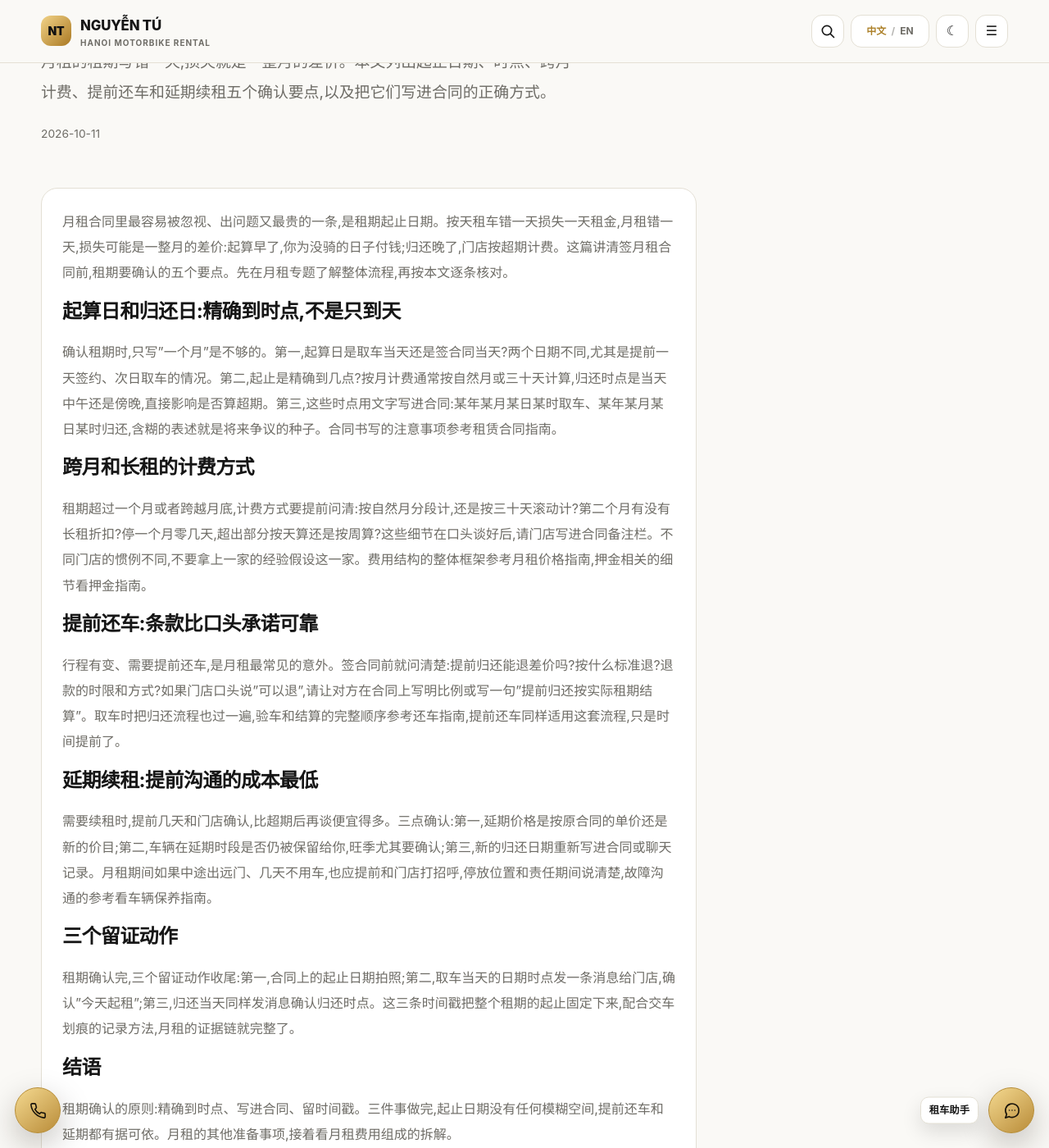
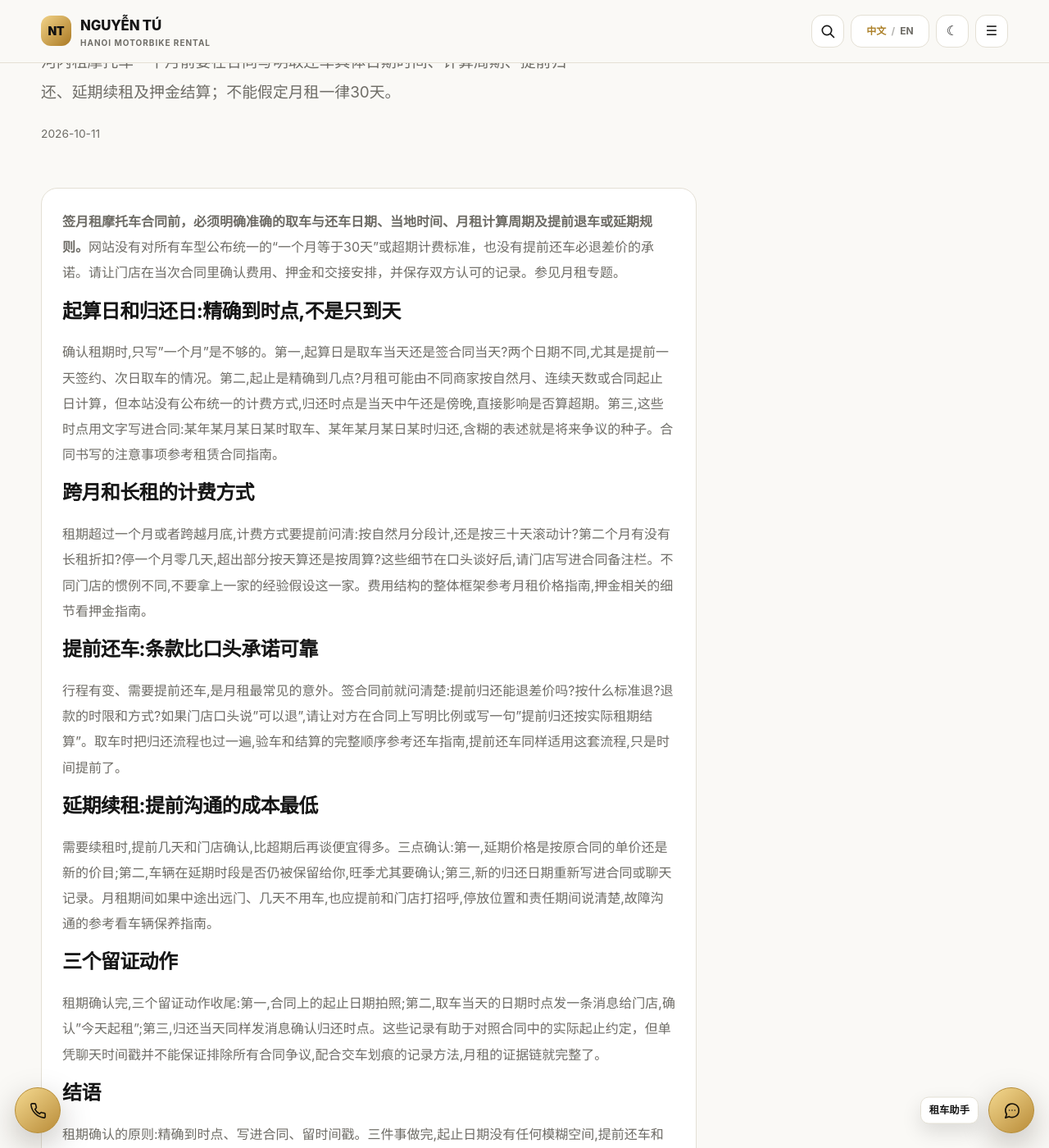
Before and after one commit to thuexemayhanoi/china, a Jekyll site: the page built from _posts/2026-10-11-hanoi-rental-longterm-02.md, in a window 1280 px wide and 1400 px high, scrolled down 221 px. Shown: the whole window at 82% size. Built offline with Jekyll 4.4.1, drawn with Linux system fonts in a browser that asks for light colours.

Commit message:
seo(china): answer-first truthful monthly rental cost guidance 2026-10-11-hanoi-rental-longterm-02.md

```diff
--- a/_posts/2026-10-11-hanoi-rental-longterm-02.md
+++ b/_posts/2026-10-11-hanoi-rental-longterm-02.md
@@ -5,18 +5,19 @@ topic: "rental"
 subtopic: "monthly"
 permalink: "/blog/hanoi-rental-longterm-02/"
 title: "月租前如何确认租期起止日期"
-description: "月租的租期写错一天,损失就是一整月的差价。本文列出起止日期、时点、跨月计费、提前还车和延期续租五个确认要点,以及把它们写进合同的正确方式。"
+description: "河内租摩托车一个月前要在合同写明取还车具体日期时间、计算周期、提前归还、延期续租及押金结算；不能假定月租一律30天。"
+last_modified_at: "2026-10-12"
 primary_keyword: "河内摩托车月租"
 date: "2026-10-11 17:20:46 +0700"
 seo_silo: "rental/monthly"
 breadcrumbs: [{"label": "博客", "href": "/blog/"}, {"label": "专题", "href": "/topics/rental/monthly/"}, {"label": "月租前如何确认租期起止日期"}]
 publication_method: "automated_qa"
 ---
-月租合同里最容易被忽视、出问题又最贵的一条,是租期起止日期。按天租车错一天损失一天租金,月租错一天,损失可能是一整月的差价:起算早了,你为没骑的日子付钱;归还晚了,门店按超期计费。这篇讲清签月租合同前,租期要确认的五个要点。先在[月租专题](/topics/rental/monthly/)了解整体流程,再按本文逐条核对。
+**签月租摩托车合同前，必须明确准确的取车与还车日期、当地时间、月租计算周期及提前退车或延期规则。**网站没有对所有车型公布统一的“一个月等于30天”或超期计费标准，也没有提前还车必退差价的承诺。请让门店在当次合同里确认费用、押金和交接安排，并保存双方认可的记录。参见[月租专题](/topics/rental/monthly/)。
 
 ## 起算日和归还日:精确到时点,不是只到天
 
-确认租期时,只写"一个月"是不够的。第一,起算日是取车当天还是签合同当天?两个日期不同,尤其是提前一天签约、次日取车的情况。第二,起止是精确到几点?按月计费通常按自然月或三十天计算,归还时点是当天中午还是傍晚,直接影响是否算超期。第三,这些时点用文字写进合同:某年某月某日某时取车、某年某月某日某时归还,含糊的表述就是将来争议的种子。合同书写的注意事项参考[租赁合同指南](/topics/guides/contracts/)。
+确认租期时,只写"一个月"是不够的。第一,起算日是取车当天还是签合同当天?两个日期不同,尤其是提前一天签约、次日取车的情况。第二,起止是精确到几点?月租可能由不同商家按自然月、连续天数或合同起止日计算，但本站没有公布统一的计费方式,归还时点是当天中午还是傍晚,直接影响是否算超期。第三,这些时点用文字写进合同:某年某月某日某时取车、某年某月某日某时归还,含糊的表述就是将来争议的种子。合同书写的注意事项参考[租赁合同指南](/topics/guides/contracts/)。
 
 ## 跨月和长租的计费方式
 
@@ -32,7 +33,7 @@ publication_method: "automated_qa"
 
 ## 三个留证动作
 
-租期确认完,三个留证动作收尾:第一,合同上的起止日期拍照;第二,取车当天的日期时点发一条消息给门店,确认"今天起租";第三,归还当天同样发消息确认归还时点。这三条时间戳把整个租期的起止固定下来,配合[交车划痕的记录方法](/blog/hanoi-rental-scooters-18/),月租的证据链就完整了。
+租期确认完,三个留证动作收尾:第一,合同上的起止日期拍照;第二,取车当天的日期时点发一条消息给门店,确认"今天起租";第三,归还当天同样发消息确认归还时点。这些记录有助于对照合同中的实际起止约定，但单凭聊天时间戳并不能保证排除所有合同争议,配合[交车划痕的记录方法](/blog/hanoi-rental-scooters-18/),月租的证据链就完整了。
 
 ## 结语
 
```
